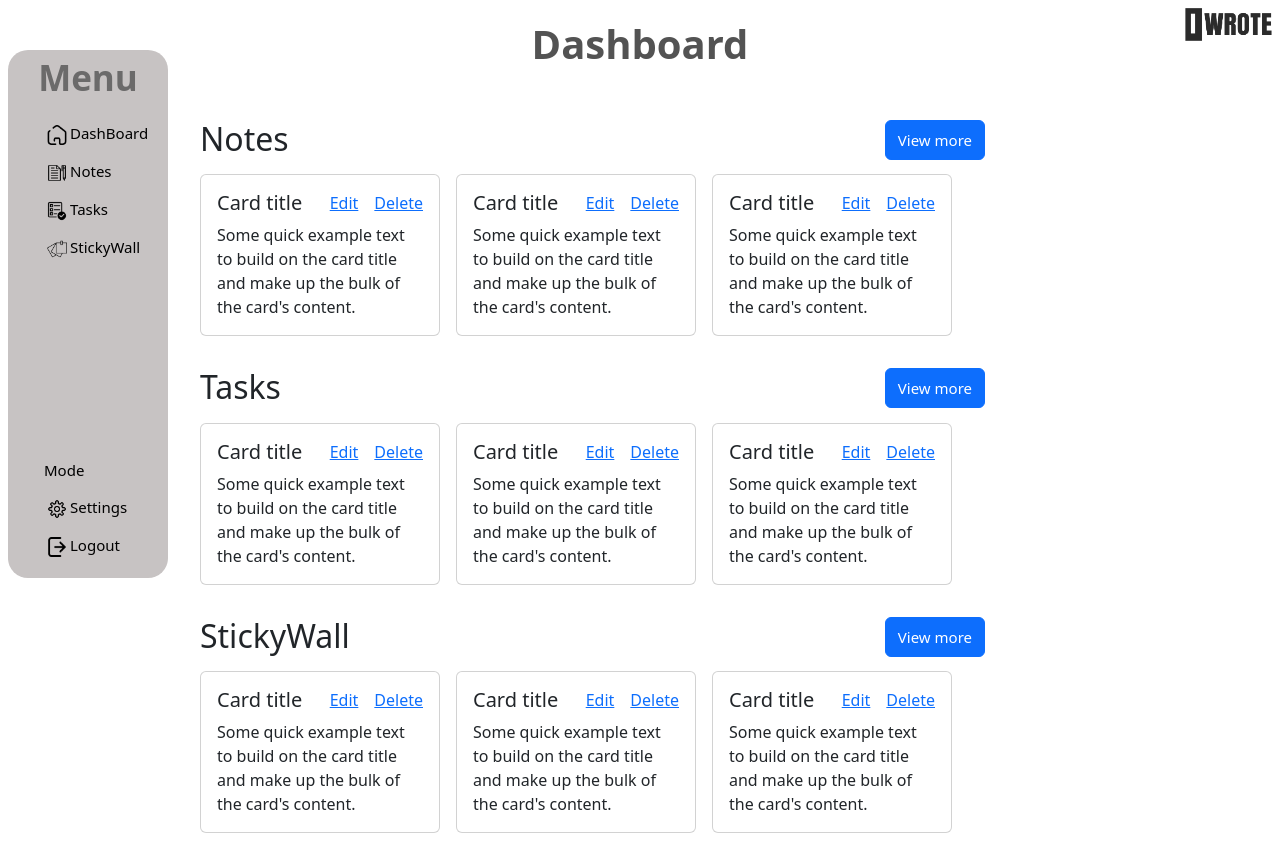
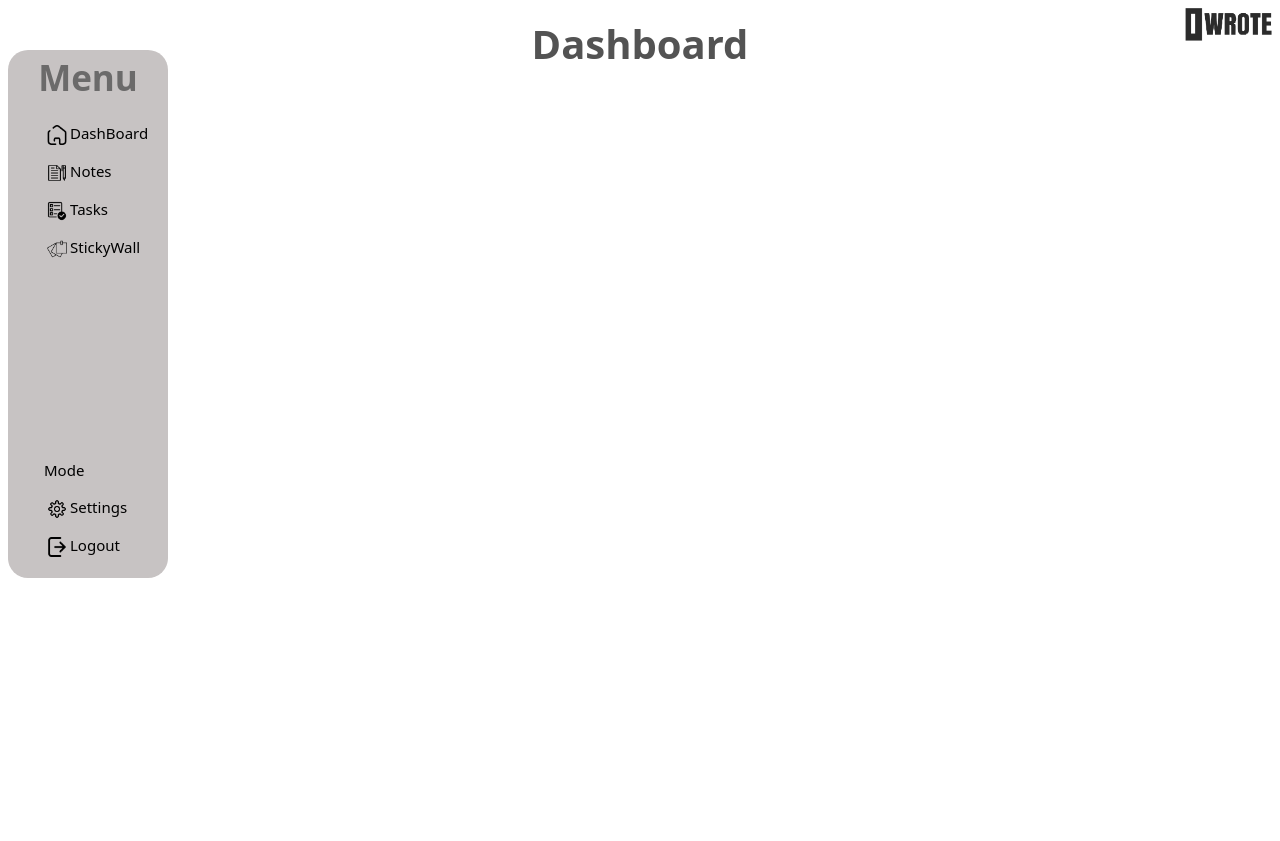
Before and after one commit to dipunjab/iWorte-MERN-Project, a React (Vite) app in the folder frontend/iwrote-mern/: page / in a window 1280 px wide. After the commit the page ends 800 px from the top, so only its background shows below. Built offline with nearby package versions, Linux system fonts and the light colour scheme.

Commit message:
Cards Removed from Dashbaord

```diff
--- a/frontend/iwrote-mern/src/components/Dashboard/Dashboard.css
+++ b/frontend/iwrote-mern/src/components/Dashboard/Dashboard.css
@@ -21,7 +21,7 @@
     .view-btn{
         font-size: 15px;
         height: 40px;
-        margin-right: 7px;
+        margin-right: 40px;
     }
     .notes-h1{
         margin-left: 8px;
@@ -31,7 +31,7 @@
 
 @media (max-width: 786px){
     .card{
-        width: 14rem;
+        width: 13rem;
     }
     .view-btn{
         font-size: 15px;
--- a/frontend/iwrote-mern/src/components/Dashboard/Dashboard.jsx
+++ b/frontend/iwrote-mern/src/components/Dashboard/Dashboard.jsx
@@ -9,144 +9,6 @@ function Dashboard() {
           <h1>Dashboard</h1>
         </div>
 
-        {/* Notes displaying section on dashboard */}
-        <div className="notes-box mt-4">
-          <div className="d-flex justify-content-between align-item-center">
-            <h1 className='fs-2 notes-h1'>Notes</h1>
-            <button className='btn btn-primary view-btn'>View more</button>
-          </div>
-          <div className='notesCard d-flex flex-wrap gap-6'>
-            <div class="card m-2 desk-card" >
-              <div class="card-body">
-                <div className='d-flex justify-content-between align-item-center'>
-                  <h5 class="card-title">Card title</h5>
-                  <div>
-                    <a href="#" class="card-link">Edit</a>
-                    <a href="#" class="card-link">Delete</a>
-                  </div>
-                </div>
-                <p class="card-text">Some quick example text to build on the card title and make up the bulk of the card's content.</p>
-              </div>
-            </div>
-            <div class="card m-2 desk-card" >
-              <div class="card-body">
-                <div className='d-flex justify-content-between align-item-center'>
-                  <h5 class="card-title">Card title</h5>
-                  <div>
-                    <a href="#" class="card-link">Edit</a>
-                    <a href="#" class="card-link">Delete</a>
-                  </div>
-                </div>
-                <p class="card-text">Some quick example text to build on the card title and make up the bulk of the card's content.</p>
-              </div>
-            </div>
-            <div class="card m-2 desk-card" >
-            <div class="card-body">
-              <div className='d-flex justify-content-between align-item-center'>
-                <h5 class="card-title">Card title</h5>
-                <div>
-                  <a href="#" class="card-link">Edit</a>
-                  <a href="#" class="card-link">Delete</a>
-                </div>
-              </div>
-              <p class="card-text">Some quick example text to build on the card title and make up the bulk of the card's content.</p>
-            </div>
-          </div>
-          </div>
-        </div>
-
-        {/* Tasks displaying section on dashboard */}
-        <div className="task-box mt-4">
-          <div className="d-flex justify-content-between align-item-center">
-            <h1 className='fs-2 notes-h1'>Tasks</h1>
-            <button className='btn btn-primary view-btn'>View more</button>
-          </div>
-          <div className='notesCard d-flex flex-wrap gap-6'>
-            <div class="card m-2 desk-card" >
-              <div class="card-body">
-                <div className='d-flex justify-content-between align-item-center'>
-                  <h5 class="card-title">Card title</h5>
-                  <div>
-                    <a href="#" class="card-link">Edit</a>
-                    <a href="#" class="card-link">Delete</a>
-                  </div>
-                </div>
-                <p class="card-text">Some quick example text to build on the card title and make up the bulk of the card's content.</p>
-              </div>
-            </div>
-            <div class="card m-2 desk-card" >
-              <div class="card-body">
-                <div className='d-flex justify-content-between align-item-center'>
-                  <h5 class="card-title">Card title</h5>
-                  <div>
-                    <a href="#" class="card-link">Edit</a>
-                    <a href="#" class="card-link">Delete</a>
-                  </div>
-                </div>
-                <p class="card-text">Some quick example text to build on the card title and make up the bulk of the card's content.</p>
-              </div>
-            </div>
-            <div class="card m-2 desk-card" >
-            <div class="card-body">
-              <div className='d-flex justify-content-between align-item-center'>
-                <h5 class="card-title">Card title</h5>
-                <div>
-                  <a href="#" class="card-link">Edit</a>
-                  <a href="#" class="card-link">Delete</a>
-                </div>
-              </div>
-              <p class="card-text">Some quick example text to build on the card title and make up the bulk of the card's content.</p>
-            </div>
-          </div>
-          </div>
-        </div>
-
-        {/* Tasks displaying section on dashboard */}
-        <div className="stickywall-box mt-4">
-          <div className="d-flex justify-content-between align-item-center">
-            <h1 className='fs-2 notes-h1'>StickyWall</h1>
-            <button className='btn btn-primary view-btn'>View more</button>
-          </div>
-          <div className='notesCard d-flex flex-wrap gap-6'>
-            <div class="card m-2 desk-card" >
-              <div class="card-body">
-                <div className='d-flex justify-content-between align-item-center'>
-                  <h5 class="card-title">Card title</h5>
-                  <div>
-                    <a href="#" class="card-link">Edit</a>
-                    <a href="#" class="card-link">Delete</a>
-                  </div>
-                </div>
-                <p class="card-text">Some quick example text to build on the card title and make up the bulk of the card's content.</p>
-              </div>
-            </div>
-            <div class="card m-2 desk-card" >
-              <div class="card-body">
-                <div className='d-flex justify-content-between align-item-center'>
-                  <h5 class="card-title">Card title</h5>
-                  <div>
-                    <a href="#" class="card-link">Edit</a>
-                    <a href="#" class="card-link">Delete</a>
-                  </div>
-                </div>
-                <p class="card-text">Some quick example text to build on the card title and make up the bulk of the card's content.</p>
-              </div>
-            </div>
-            <div class="card m-2 desk-card" >
-            <div class="card-body">
-              <div className='d-flex justify-content-between align-item-center'>
-                <h5 class="card-title">Card title</h5>
-                <div>
-                  <a href="#" class="card-link">Edit</a>
-                  <a href="#" class="card-link">Delete</a>
-                </div>
-              </div>
-              <p class="card-text">Some quick example text to build on the card title and make up the bulk of the card's content.</p>
-            </div>
-          </div>
-          </div>
-        </div>
-
       </div>
     </>
   )
```
Also changed, not shown: frontend/iwrote-mern/src/assets/edit.png (added).
